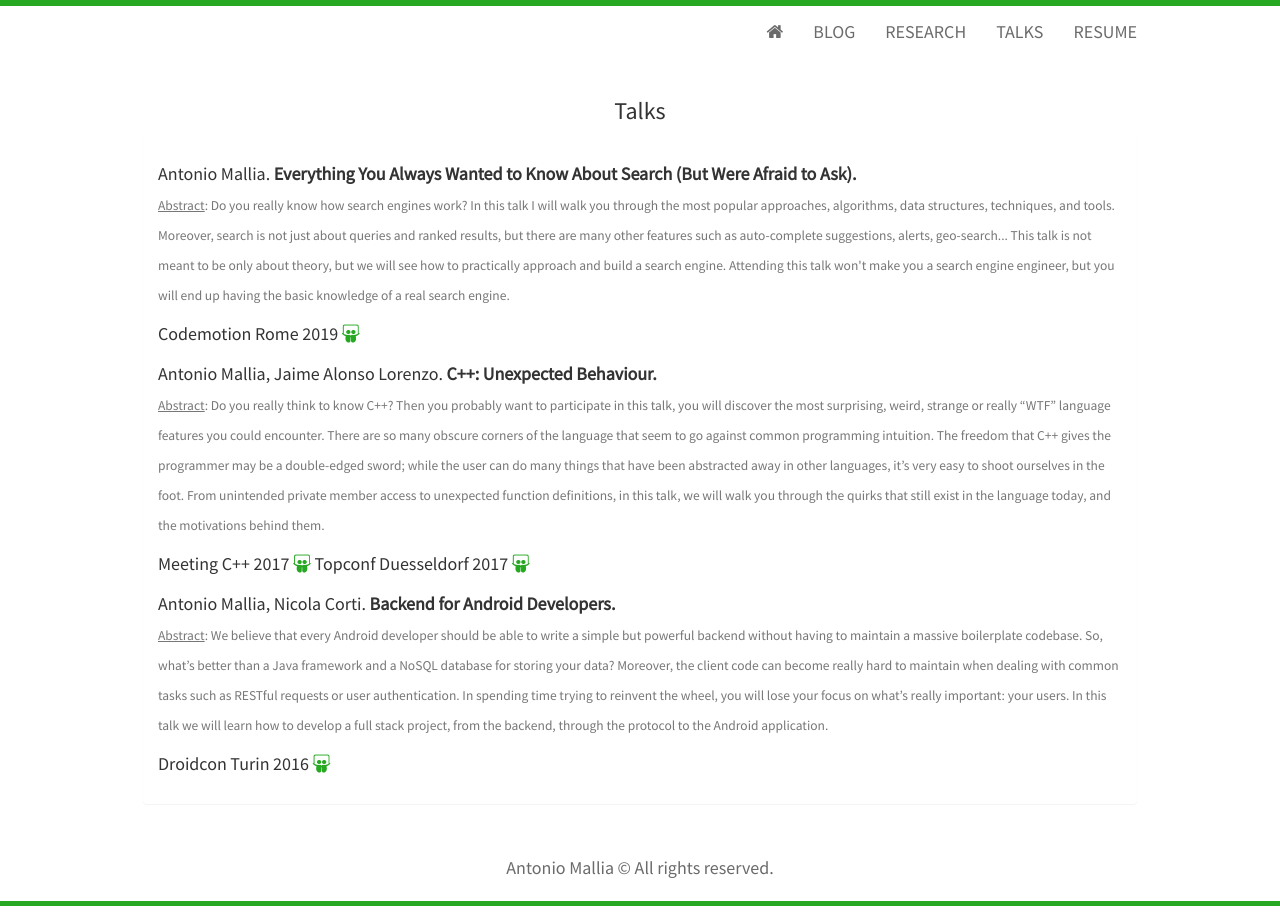
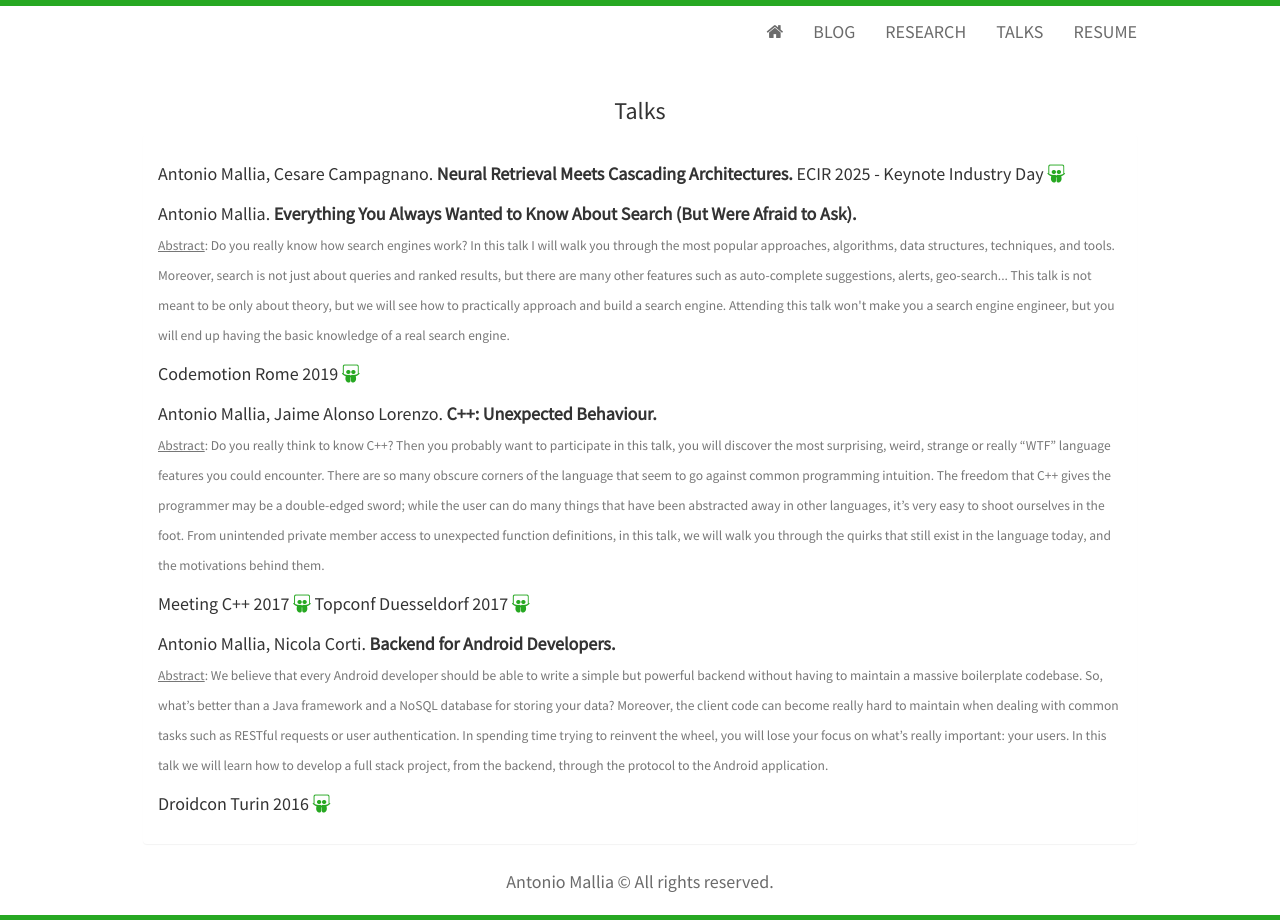
Before and after one commit to amallia/amallia.github.io, a Jekyll site: the page built from talks.html, in a window 1280 px wide. Built offline with Jekyll 4.4.1, drawn with Linux system fonts in a browser that asks for light colours; nearby versions of some CDN libraries.

Commit message:
Update talks.html

```diff
--- a/talks.html
+++ b/talks.html
@@ -8,7 +8,13 @@ title: Antonio Mallia's Blog
 </h3>
   <div class="panel panel-default">
     <div class="panel-body">
-        <h5>
+     <h5>
+                    <span>Antonio Mallia, Cesare Campagnano.</span>
+                    <span class="talk-title">Neural Retrieval Meets Cascading Architectures.</span>
+                    <span>ECIR 2025 - Keynote Industry Day</span>
+                    <a href="{{ site.url }}/uploads/ECIR25-industry_day.pdf"><i class="fa fa-slideshare" aria-hidden="true"></i></a>
+     </h5>
+     <h5>
 
                     <span>Antonio Mallia.</span>
                     <span class="talk-title">Everything You Always Wanted to Know About Search (But Were Afraid to Ask).</span>
```
